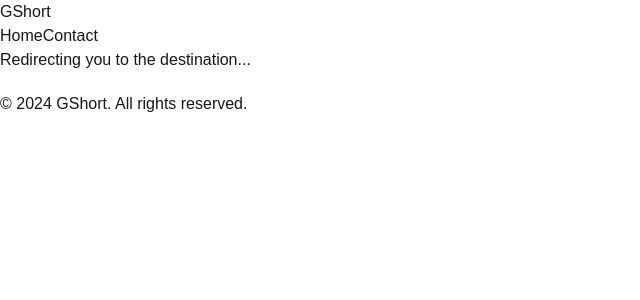
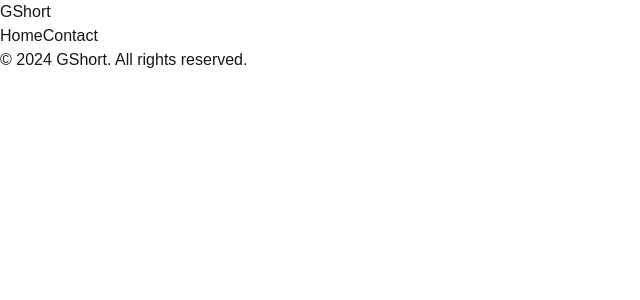
Before and after one commit to GauravKesh/UShort, a Next.js app: page / in a window 1280 px wide. Shown: the top 300 px of the page, without its empty margins (0-640 px from the left). Built offline with nearby package versions, Linux system fonts and the light colour scheme.

Commit message:
"Removed loading state and direct redirect; updated error handling"

```diff
--- a/src/app/[...slug]/page.js
+++ b/src/app/[...slug]/page.js
@@ -9,47 +9,34 @@ export default function RedirectPage({ params }) {
   const { slug } = params;
   const shortCode = slug?.[0];
   const [error, setError] = useState("");
-  const [loading, setLoading] = useState(true);
   const apiEnd = "https://urlshortnerbackend-1rsb.onrender.com";
 
   useEffect(() => {
     const fetchOriginalUrl = async () => {
       try {
-        const response = await fetch(
-          `${apiEnd}/api/v1/${shortCode}`
-        );
+        const response = await fetch(`${apiEnd}/api/v1/${shortCode}`);
         if (!response.ok) throw new Error("URL not found");
 
         const data = await response.json();
-        router.push(data.originalUrl);
+        // Redirect directly without displaying a loading state
+        window.location.replace(data.originalUrl);
       } catch (err) {
         console.error("Error fetching URL:", err);
         setError("URL not found or server error.");
-      } finally {
-        setLoading(false);
       }
     };
 
     if (shortCode) {
       fetchOriginalUrl();
     }
-  }, [shortCode, router]);
+  }, [shortCode]);
 
-  return (
+  return error ? (
     <div className="flex flex-col items-center justify-center h-screen bg-gray-100">
-      {loading && !error ? (
-        <div className="text-center">
-          <p className="text-lg font-semibold mb-4">
-            Redirecting you to the destination...
-          </p>
-          <div className="loader animate-spin rounded-full h-12 w-12 border-t-4 border-blue-500 border-solid"></div>
-        </div>
-      ) : error ? (
-        <div className="text-center text-red-600">
-          <p className="text-lg font-semibold mb-2">{error}</p>
-          <p>Please check the URL or try again later.</p>
-        </div>
-      ) : null}
+      <div className="text-center text-red-600">
+        <p className="text-lg font-semibold mb-2">{error}</p>
+        <p>Please check the URL or try again later.</p>
+      </div>
     </div>
-  );
+  ) : null;
 }
```
